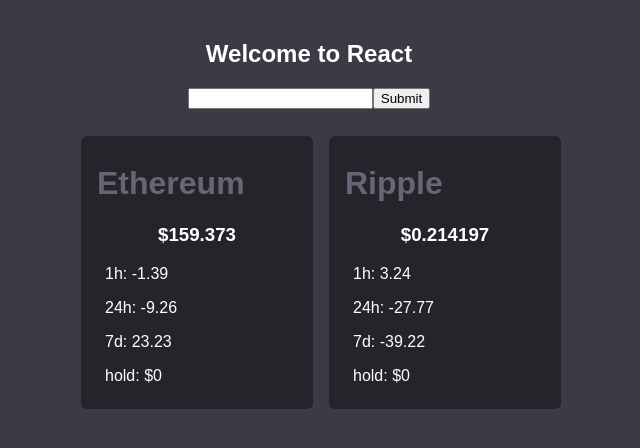
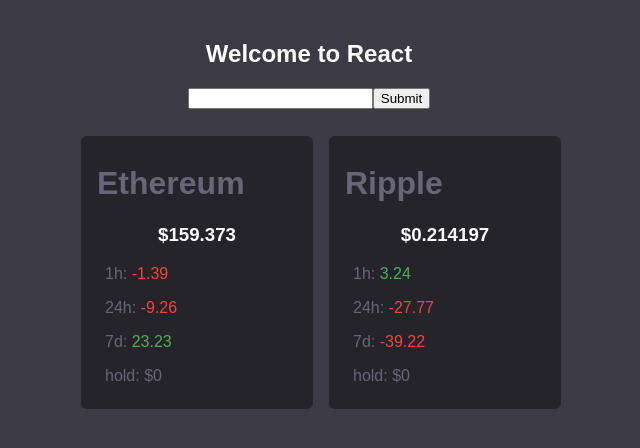
Before and after one commit to Daven-/crypto, a React (Create React App) app: page / in a window 1280 px wide. Shown: the top 448 px of the page, without its empty margins (331-971 px from the left). Built offline with nearby package versions, Linux system fonts and the light colour scheme.

Commit message:
change color of hour, day, 7 day change in %

```diff
--- a/src/App.js
+++ b/src/App.js
@@ -5,6 +5,7 @@
 
 import Cookies from 'js-cookie';
 import Spinner from './component/Spinner';
+import Helper from './class/Helper';
 import './css/App.css';
 
 class App extends Component {
@@ -56,6 +57,8 @@
     // bind this to functions
     this.handleInputChange = this.handleInputChange.bind(this);
     this.handleSubmit = this.handleSubmit.bind(this);
+
+    this.helper = new Helper();
   }
   componentDidMount() {
     // save so you can clear this interval later - load data every 15 seconds
@@ -82,7 +85,6 @@
           });
         }
         let filteredFeed = self.filterCoins(JSON.parse(this.responseText));
-        console.log(filteredFeed);
         self.setState({
           feed: filteredFeed
         });
@@ -123,20 +125,6 @@
   }
 
   /**
-   * check 1 hour change return green if its positive red otherwise
-   * @param  {[type]} feed    [new feed]
-   * @param  {[type]} oldFeed
-   * @return {[type]}  string
-   */
-  getColorChange(feed) {
-    if (feed.percent_change_1h > 0) {
-      return "green";
-    } else {
-      return "red";
-    }
-  }
-
-  /**
    * save filter preference in cookie
    * @param  {[type]} event [description]
    * @return {[type]}       [description]
@@ -162,22 +150,23 @@
   renderSpinners() {
     if (this.state.feed !== null) {
       let feed = this.state.feed;
-      let oldFeed = this.state.oldFeed;
-      let color = "green";
-      let getColorChange = this.getColorChange;
+      let getColor = this.helper.getColor;
+      let hour, day, day7;
       return feed.map(function(feed, i) {
+          // change color of percentage numbers
+          hour = getColor(feed.percent_change_1h);
+          day = getColor(feed.percent_change_24h);
+          day7 = getColor(feed.percent_change_7d);
 
-          // if its a positive change flash green otherwise red
-          color = getColorChange(feed);
-          let holdings = ( <p> hold: ${typeof Cookies.get(feed.id) === 'undefined' ? 0 : Cookies.get(feed.id) * feed.price_usd} </p>);
+          let holdings = ( <p> hold: <span>${typeof Cookies.get(feed.id) === 'undefined' ? 0 : Cookies.get(feed.id) * feed.price_usd}</span> </p>);
             return (
               <li key={i}>
                 <div className="coin-container">
                     <h1> {feed.name}</h1>
                     <h3> ${feed.price_usd}</h3>
-                    <p> 1h:<span id="hour"> {feed.percent_change_1h}</span></p>
-                    <p> 24h:<span id="day"> {feed.percent_change_24h}</span></p>
-                    <p> 7d:<span id="day7"> {feed.percent_change_7d}</span></p>
+                    <p> 1h:<span className={hour}> {feed.percent_change_1h}</span></p>
+                    <p> 24h:<span className={day}> {feed.percent_change_24h}</span></p>
+                    <p> 7d:<span className={day7}> {feed.percent_change_7d}</span></p>
                     {holdings}
                   </div>
                 </li>
--- /dev/null
+++ b/src/class/Helper.js
@@ -0,0 +1,21 @@
+/**
+ * helper class
+ */
+export default class Helper {
+  constructor() {
+
+  }
+  /**
+   * get color based on a number > 0, green > red
+   * @param  {[type]} feed    [new feed]
+   * @param  {[type]} oldFeed
+   * @return {[type]}  string
+   */
+  getColor(num) {
+      if (num > 0) {
+        return "green";
+      } else {
+        return "red";
+      }
+  }
+}
--- a/src/css/App.css
+++ b/src/css/App.css
@@ -48,11 +48,12 @@
   color: white;
 }
 .coin-container p{
-  color: white;
+  color: #686576;
   margin-left: 8px;
 }
 
 /*/*/
+
 .circle {
   border-radius: 50%;
   border-style: solid;
@@ -65,14 +66,14 @@
 }
 
 .red {
-  background-color: red;
+  color: #f44336;
 }
 .b-red {
   border-color: red;
 }
 
 .green {
-  background-color: green;
+  color: #4caf50;
 }
 
 .white-f {
```
